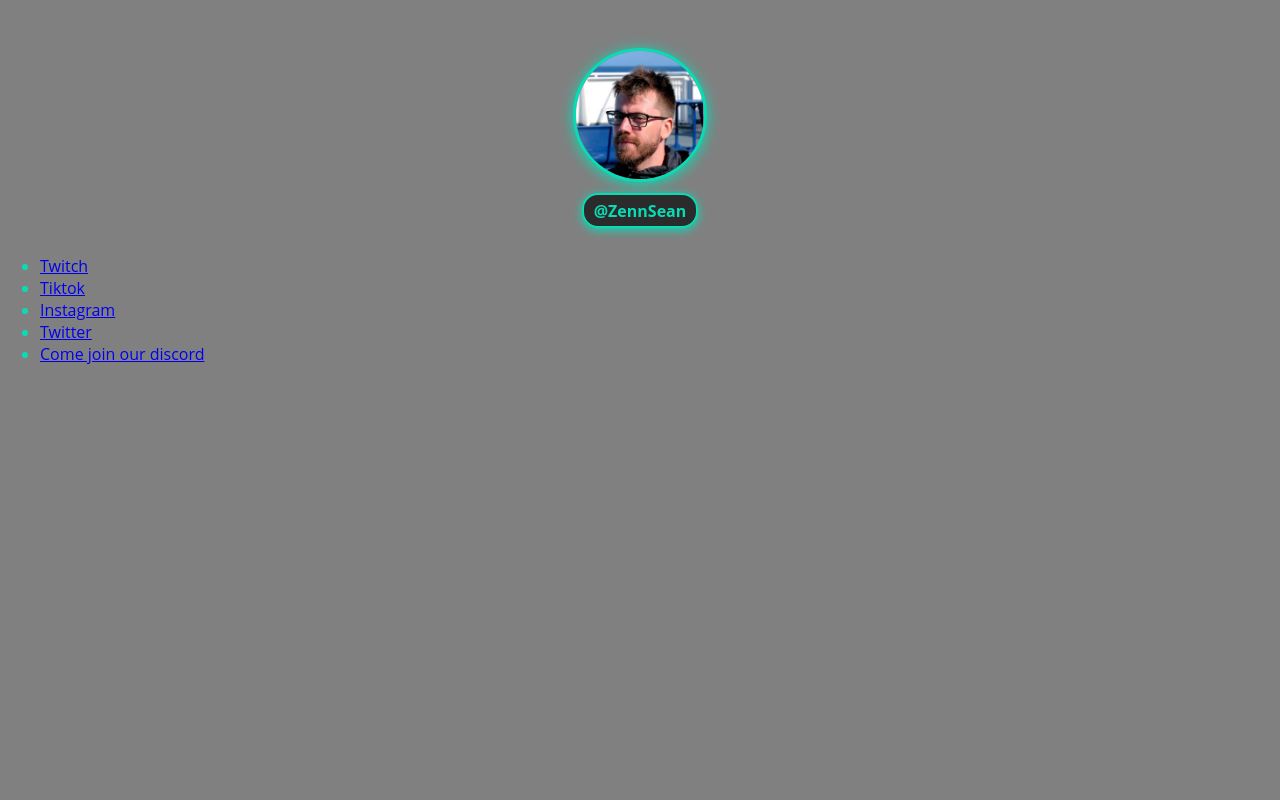
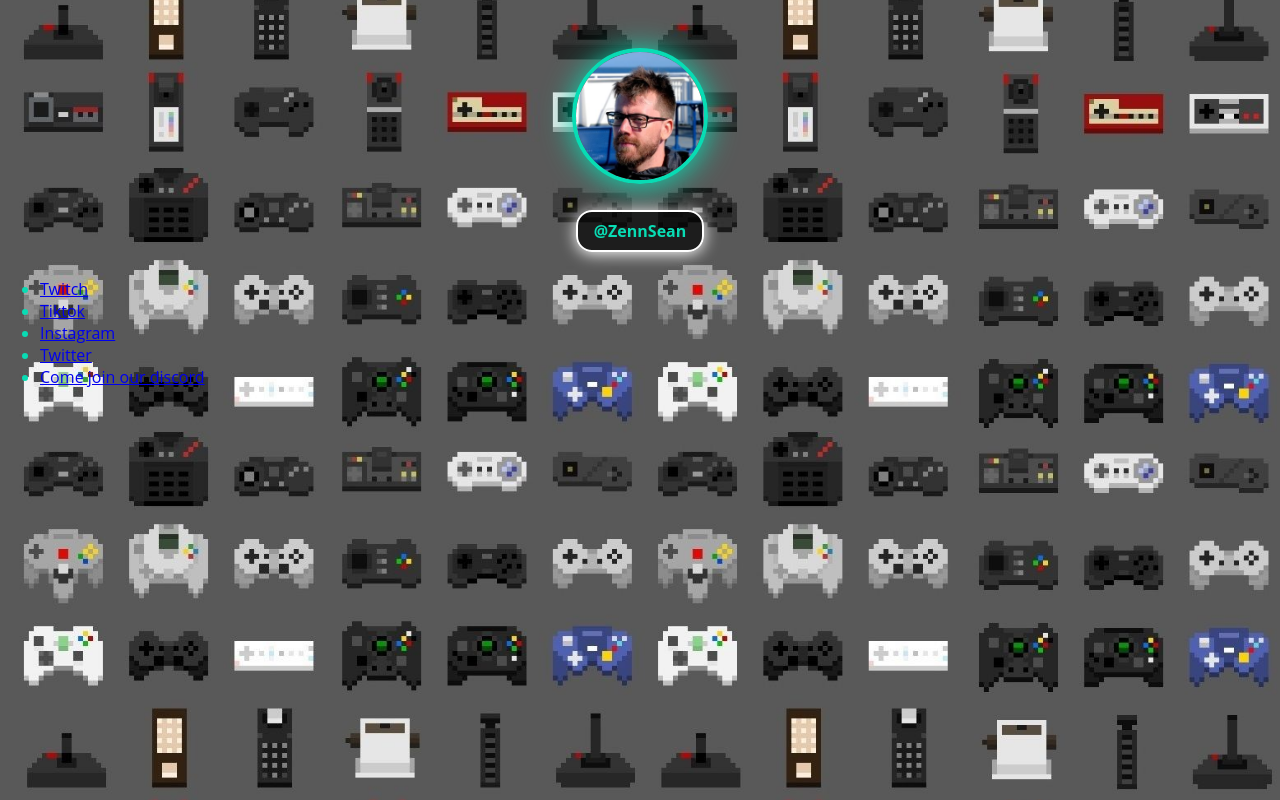
Before and after one commit to KalTang/zennsean-links, a plain HTML site: page index.html in a window 1280 px wide. Drawn offline with Linux system fonts and the light colour scheme.

Commit message:
update background + mess with colors

```diff
--- a/index.css
+++ b/index.css
@@ -3,7 +3,6 @@ html {
     margin: 0;
     padding: 0;
     font-family: 'Open Sans', sans-serif;
-    background-color: gray;
     color: #08dcb4;
 }
 header {
@@ -14,12 +13,17 @@ header {
     align-items: center;
 }
 
+body {
+    background: url(./images/bg1.jpg) no-repeat center center fixed;
+    background-size: cover;
+}
+
 header > img {
     width: 8em;
     height: 8em;
     border-radius: 100%;
-    border: 3px solid #08dcb4;
-    box-shadow: #08dcb4 0px 2px 14px 0px;
+    border: 4px solid #08dcb4;
+    box-shadow: #08dcb4 0px 2px 30px 0px;
 }
 
 header > h1 {
@@ -28,7 +32,8 @@ header > h1 {
     font-weight: bold;
     border-radius: 1em;
     background-color: #000a;
-    padding: 0.3em 0.6em;
-    border: 2px solid #08dcb4;
-    box-shadow: #08dcb4 0px 2px 10px 0px;
+    padding: 0.5em 1em;
+    border: 2px solid #fff;
+    box-shadow: #fff 0px 2px 16px 0px;
+    margin-top: 2%;
 }
```
Also changed, not shown: images/bg1.jpg (added), images/sonicBG.jpg (deleted).
